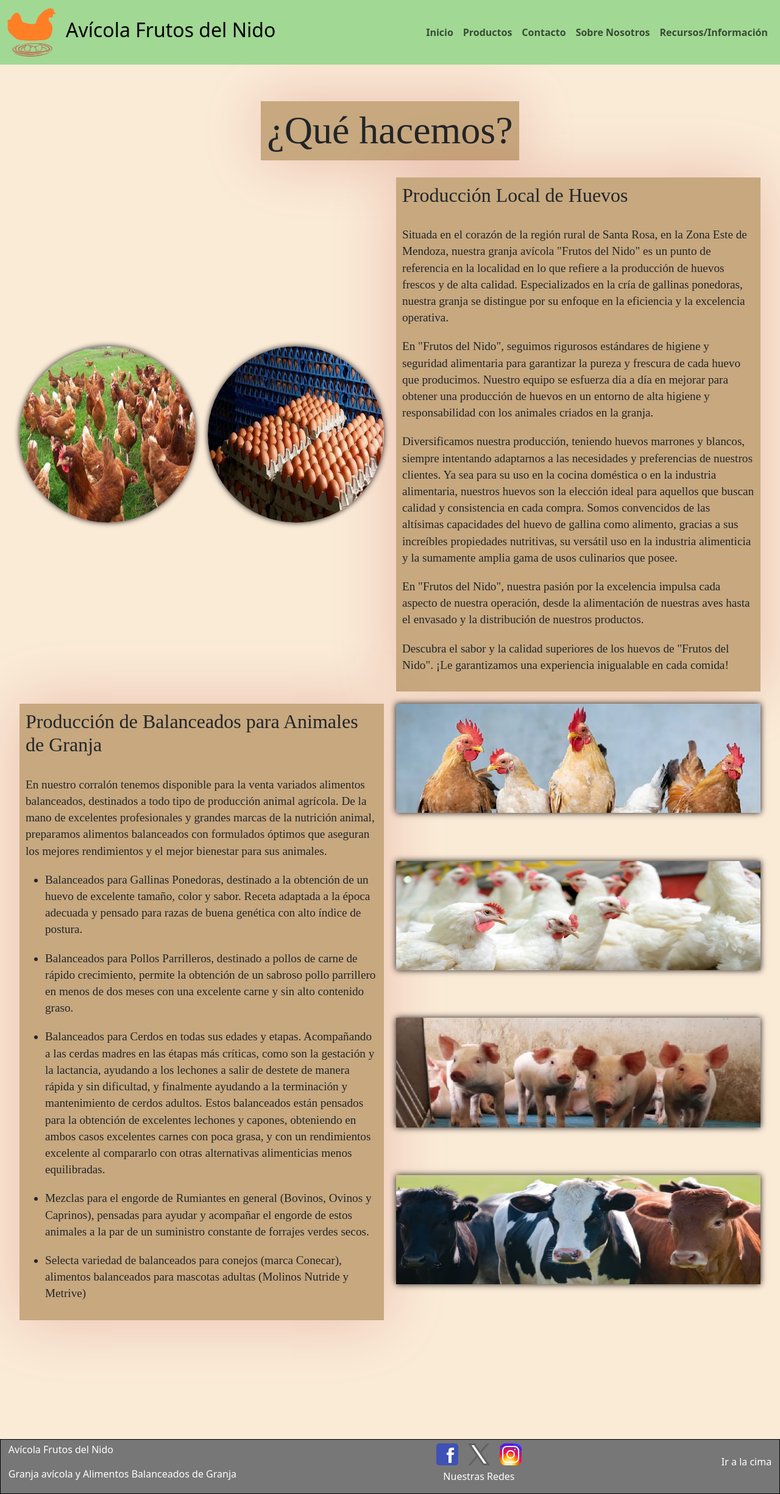
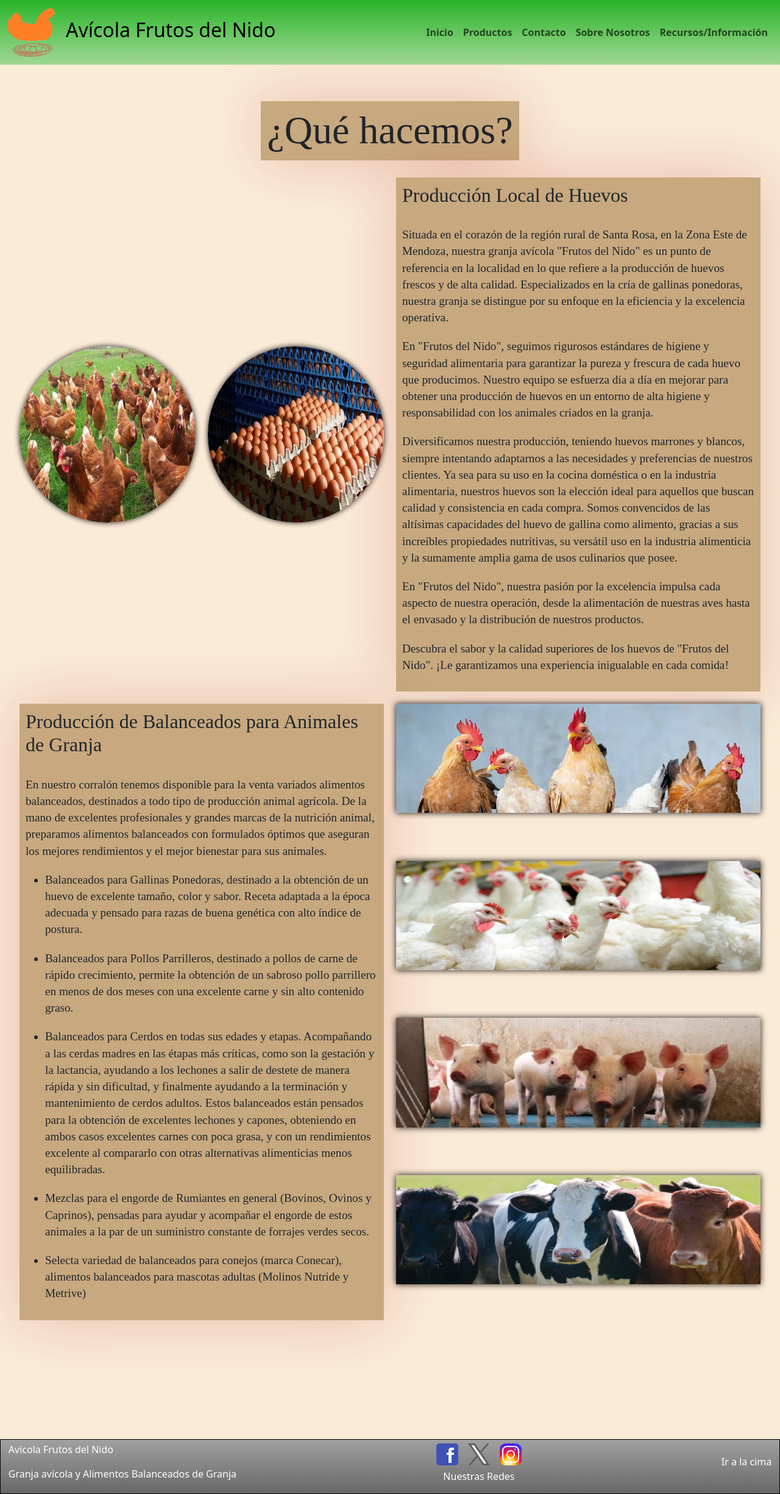
Before and after one commit to Enzioquias/PFMagnani, a website: page index.html in a window 1280 px wide. Shown: the whole page at 61% size. Drawn offline with Linux system fonts and the light colour scheme; a web font is replaced by a local one.

Commit message:
Agregada transicion de navbar y gradientes

```diff
--- a/styles/scss/styles.scss
+++ b/styles/scss/styles.scss
@@ -79,15 +79,24 @@ main {
   }
 }
 
-div a h2 {
-  color: black;
+.navbar {
+  // background-color: $colorNavBar !important;
+  background-image: linear-gradient(to top, $colorNavBar, rgb(41, 180, 41)) !important;
+  border: none !important;
+  border-width: 0 !important;
 }
 
+nav div a h2{
+  color: black;
+// Aplicar animacion aqui
+}
 
-.navbar {
-  background-color: $colorNavBar !important;
-  border: none !important;
-  border-width: 0 !important;
+nav div a h2:hover{
+  transform: scale(1.05,1.05);
+}
+
+.nav-item:hover{
+  transform: scale(1.2,1.2);
 }
 
 .nav-item :hover {
@@ -102,7 +111,8 @@ footer {
   height: 90px;
   width: 100%;
   margin: 15px auto;
-  background-color: rgb(119, 119, 119);
+  // background-color: rgb(119, 119, 119);
+  background-image: linear-gradient(to bottom, rgb(161, 161, 161), rgb(104, 103, 103)) !important;
   position: static;
   border: 1px solid black;
   line-height: 1.5rem;
```
Also changed, not shown: index.html (line endings or trailing spaces), styles/css/styles.css, 1 other file.
